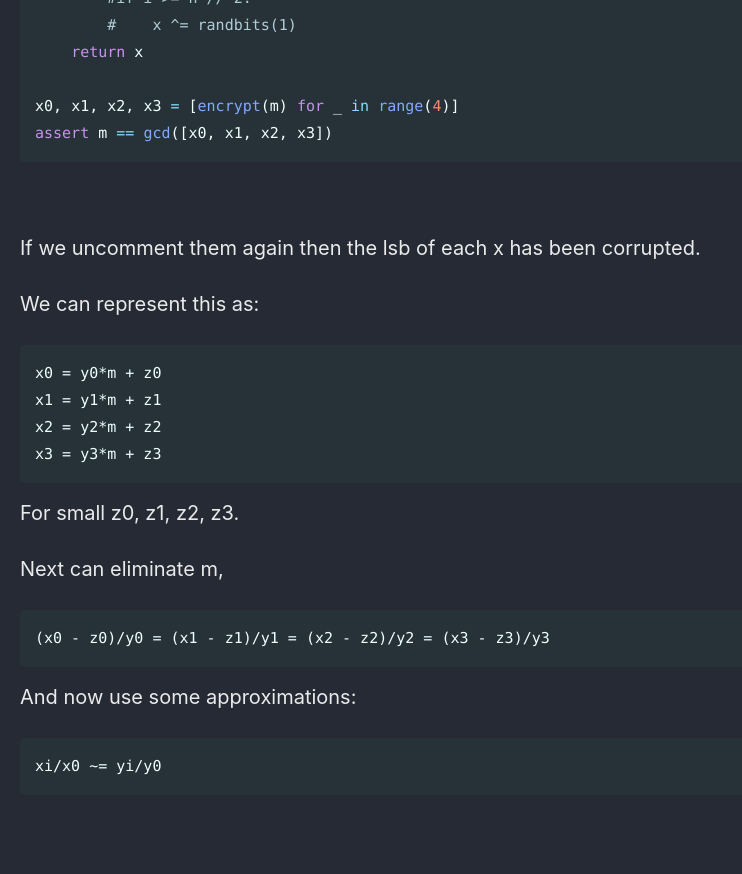
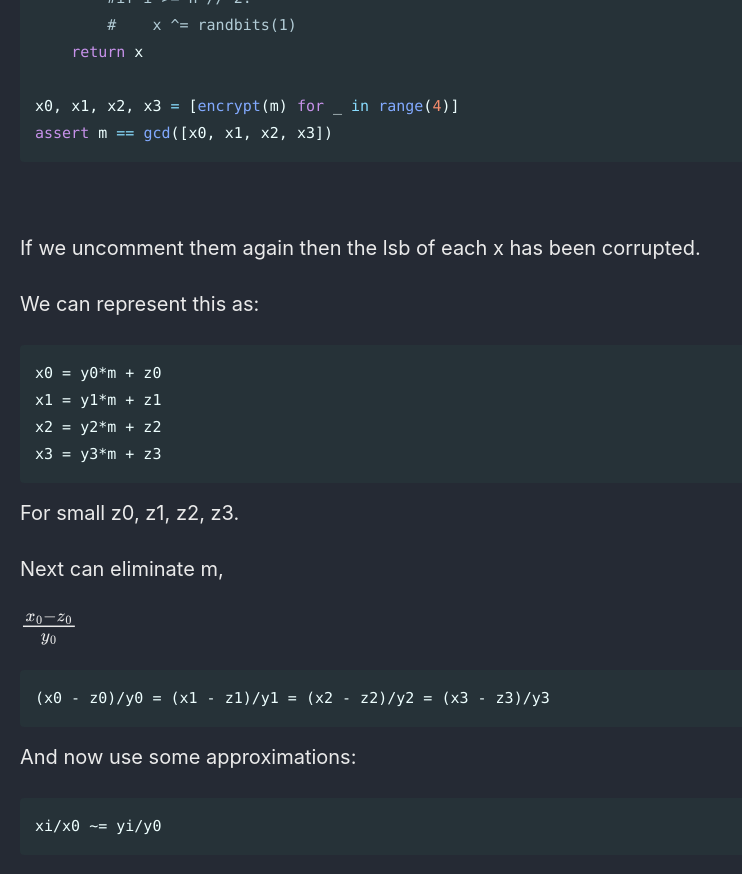
Before and after one commit to Connor-McCartney/Connor-McCartney.github.io, a Jekyll site: the page built from _pages/cryptography/other/WaniCTF2024.md, in a window 1280 px wide and 900 px high, scrolled down 1573 px. Shown: the top 874 px of the window, without its empty margins (0-742 px from the left). Built offline with Jekyll 4.4.1, drawn with Linux system fonts in a browser that asks for light colours; cached includes are drawn as plain includes; before the commit the page ends 2413 px from its top, so only the background shows below that.

Commit message:
Update WaniCTF2024.md

````diff
--- a/_pages/cryptography/other/WaniCTF2024.md
+++ b/_pages/cryptography/other/WaniCTF2024.md
@@ -85,6 +85,7 @@ For small z0, z1, z2, z3.
 
 Next can eliminate m,
 
+$$\frac{x_0 - z_0}{y_0}$$
 ```
 (x0 - z0)/y0 = (x1 - z1)/y1 = (x2 - z2)/y2 = (x3 - z3)/y3
 ```
````
